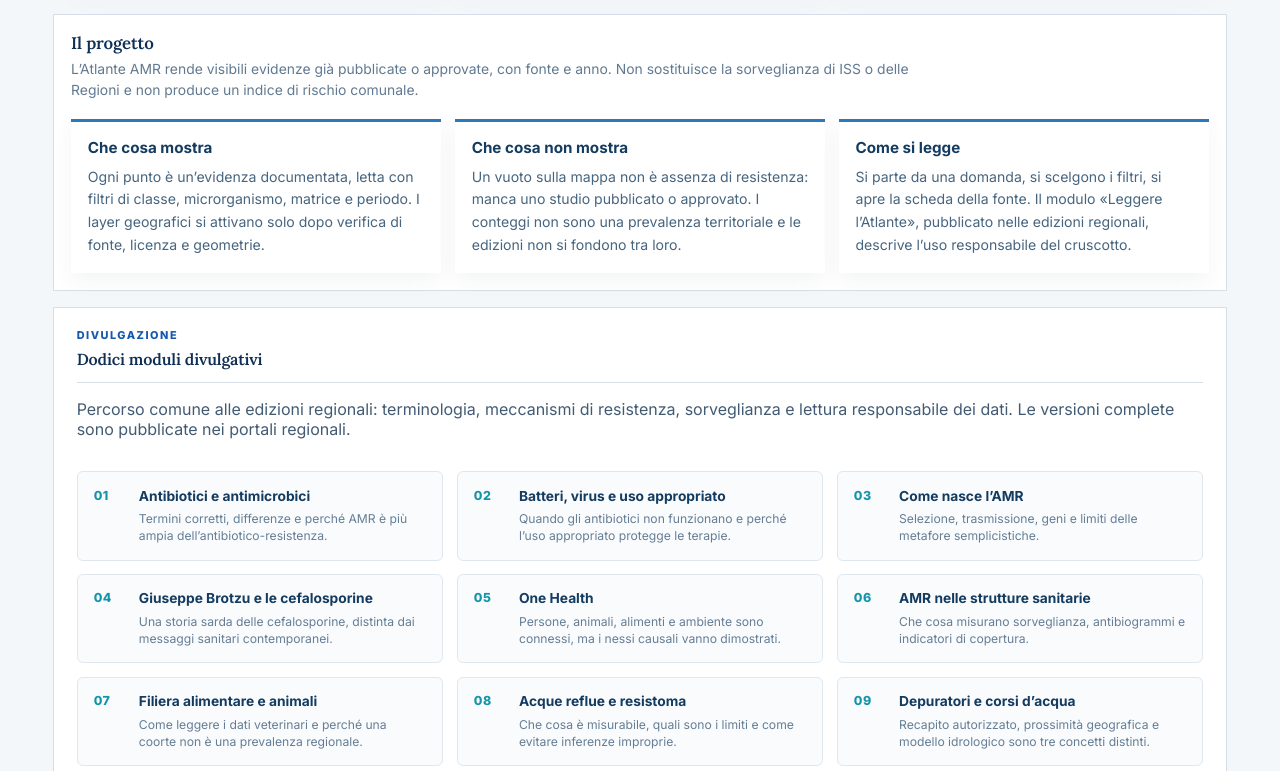
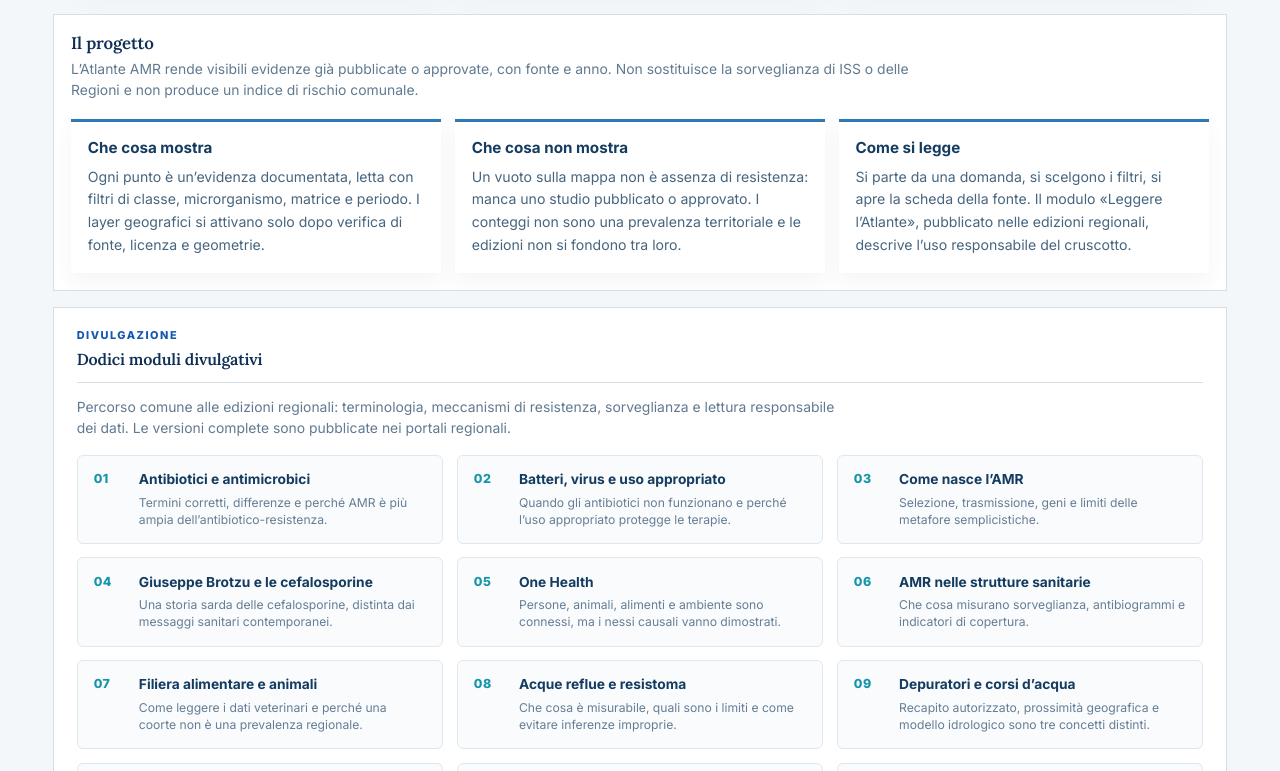
Before and after one commit to aguaraglia/italy-one-health-amr-atlas, a plain HTML site: page index.html in a window 1280 px wide. Shown: the part 1279-2050 px from the top of the page. Drawn offline with Linux system fonts and the light colour scheme.

Commit message:
Home v2: header aligned with regional atlases, GoatCounter, copy tidy

```diff
--- a/assets/national.css
+++ b/assets/national.css
@@ -15,9 +15,13 @@ body.national-home .intro {
   align-items: flex-end;
   padding-bottom: 1.25rem;
 }
-body.national-home .intro h1 {
-  font-family: Georgia, Cambria, "Times New Roman", serif;
-  font-weight: 600;
+/* h1 inherits the regional dashboard title style (Inter, 760). */
+.digest-note {
+  max-width: 780px;
+  margin: .85rem 0 0;
+  color: #617a91;
+  font-size: .87rem;
+  line-height: 1.5;
 }
 
 .overview-strip.national-strip { grid-template-columns: repeat(3, minmax(0, 1fr)); }
@@ -253,6 +257,7 @@ body.national-home .intro h1 {
 }
 @media (max-width: 760px) {
   body.national-home .intro { flex-direction: column; align-items: flex-start; }
+  .national-footer { flex-direction: column; }
 }
 
 .edition-mark.edition-silhouette {
```
